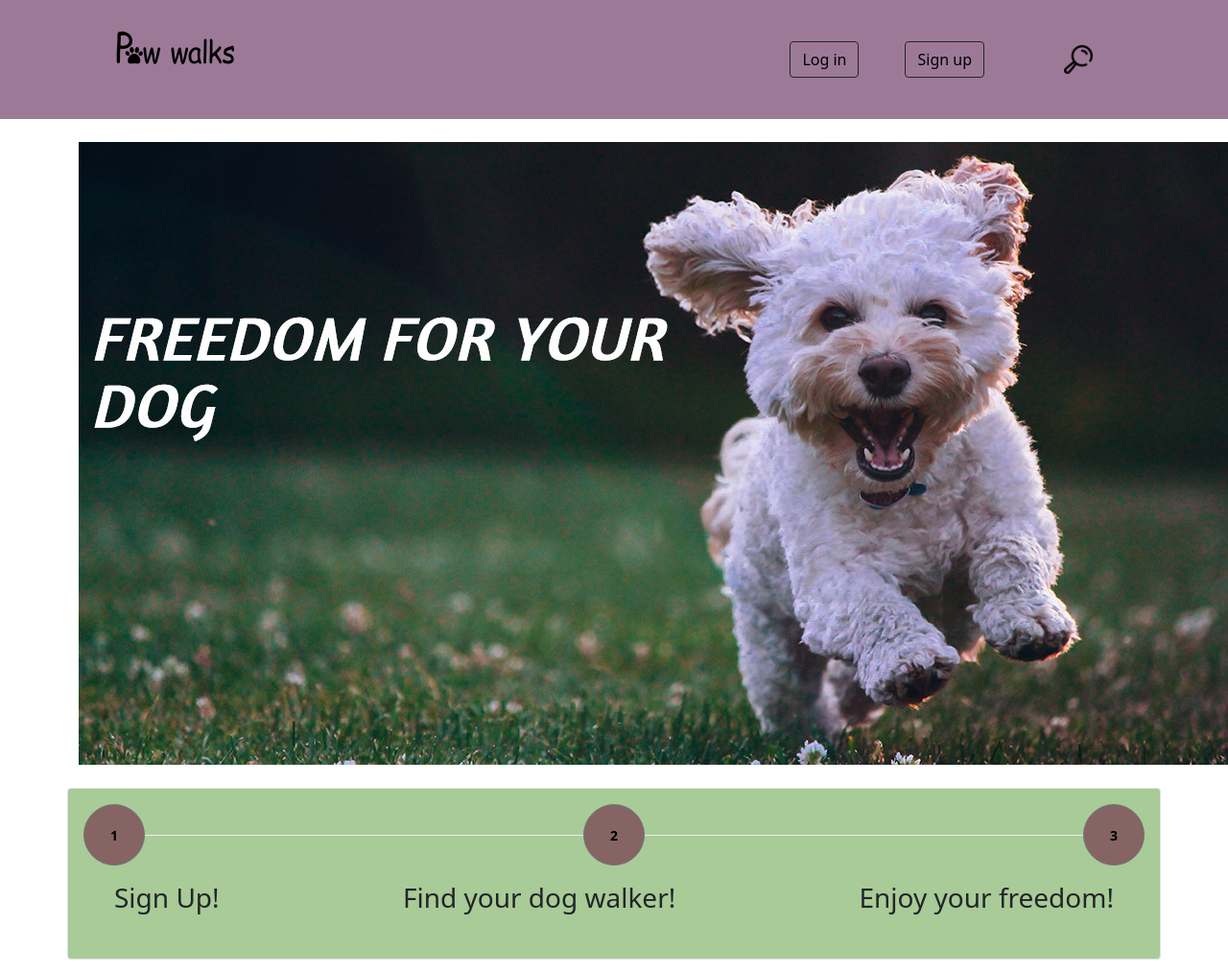
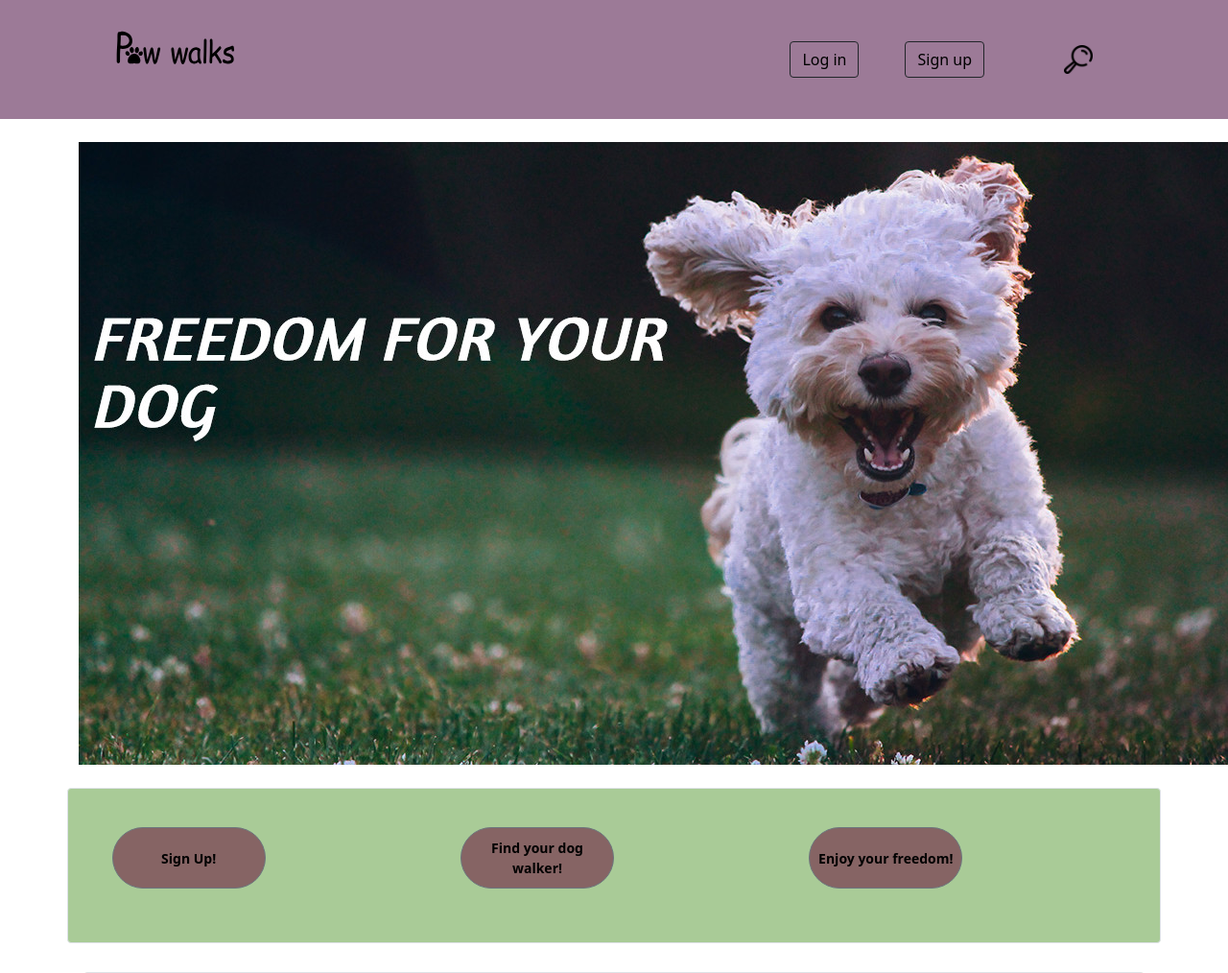
Before and after one commit to ivonamilankovic/dog_walk_project, a PHP site: page /home.php in a window 1280 px wide; the page is wider, and only the part inside the window is pictured. Shown: the top 1014 px of that part at 96% size. Run offline with PHP 8.4, Linux system fonts and the light colour scheme.

Commit message:
homePage

```diff
--- a/home.php
+++ b/home.php
@@ -85,18 +85,12 @@
     </div>
     <!--how to use site-->
     <div class="container border rounded p-4 mt-4" style="background-color: rgba(142,187,119,0.76)">
-        <div class="position-relative m-4">
-            <div class="progress" style="height: 1px;">
-                <div class="progress" role="progressbar" style="width: 50%;" aria-valuenow="50" aria-valuemin="0" aria-valuemax="100"></div>
+        <div class="position-relative mt-4 pt-4">
+            <div class="d-flex justify-content-around">
+            <button type="button" class="translate-middle btn btn-sm btn-secondary rounded-pill" style="width: 10rem; height:4rem; background-color: #866464"><b>Sign Up!</b></button>
+            <button type="button" class=" translate-middle btn btn-sm btn-secondary rounded-pill" style="width: 10rem; height:4rem; background-color: #866464""><b>Find your dog walker!</b></button>
+            <button type="button" class="translate-middle btn btn-sm btn-secondary rounded-pill" style="width: 10rem; height:4rem; background-color: #866464""><b>Enjoy your freedom!</b></button>
             </div>
-            <button type="button" class="position-absolute top-0 start-0 translate-middle btn btn-sm btn-secondary rounded-pill" style="width: 4rem; height:4rem; background-color: #866464"><b>1</b></button>
-            <button type="button" class="position-absolute top-0 start-50 translate-middle btn btn-sm btn-secondary rounded-pill" style="width: 4rem; height:4rem; background-color: #866464""><b>2</b></button>
-            <button type="button" class="position-absolute top-0 start-100 translate-middle btn btn-sm btn-secondary rounded-pill" style="width: 4rem; height:4rem; background-color: #866464""><b>3</b></button>
-        </div>
-        <div class="position-relative mt-4 p-4 d-flex justify-content-between">
-            <div style="height:2rem;"><h3>Sign Up!</h3></div>
-            <div style="height:2rem;"><h3>Find your dog walker!</h3></div>
-            <div style="height:2rem;"><h3>Enjoy your freedom!</h3></div>
         </div>
     </div>
 
```
Also changed, not shown: walker_dashboard.php (+8 -5 lines).
